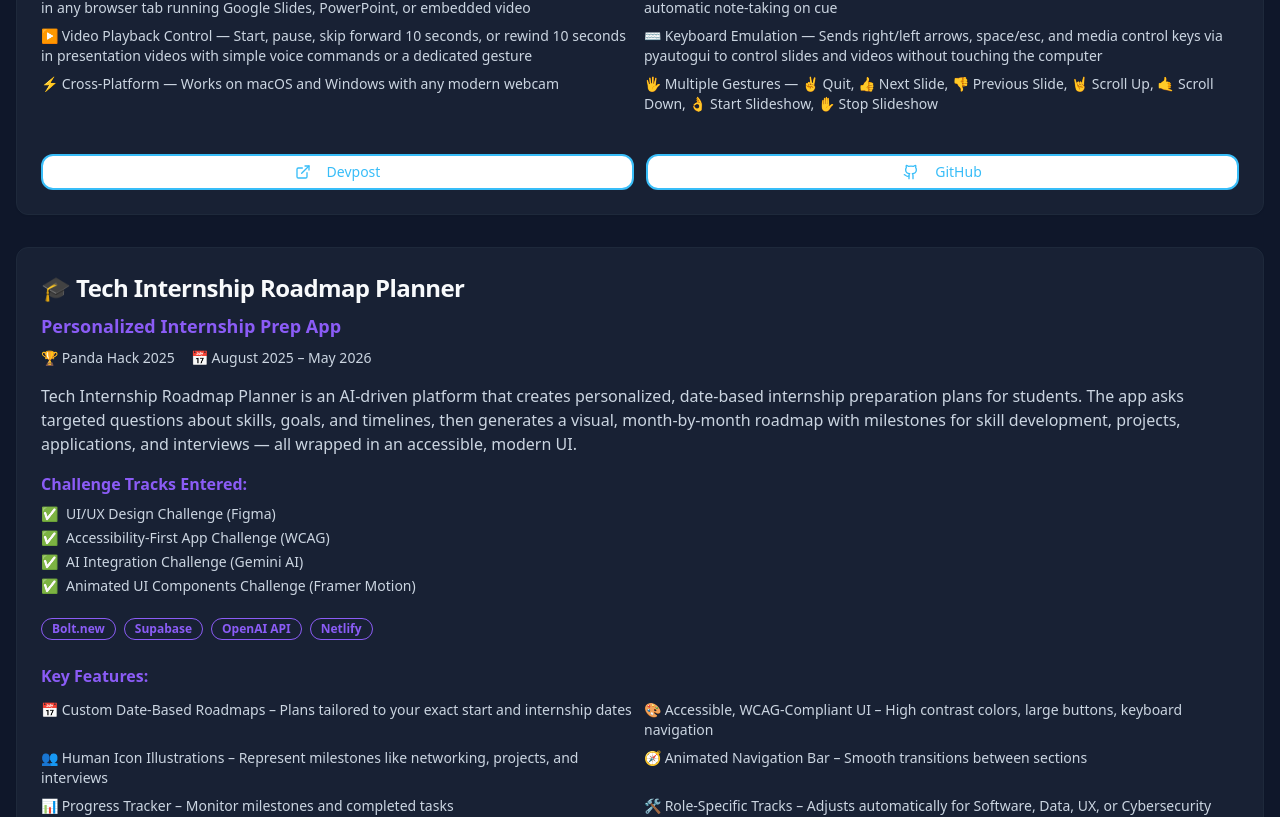
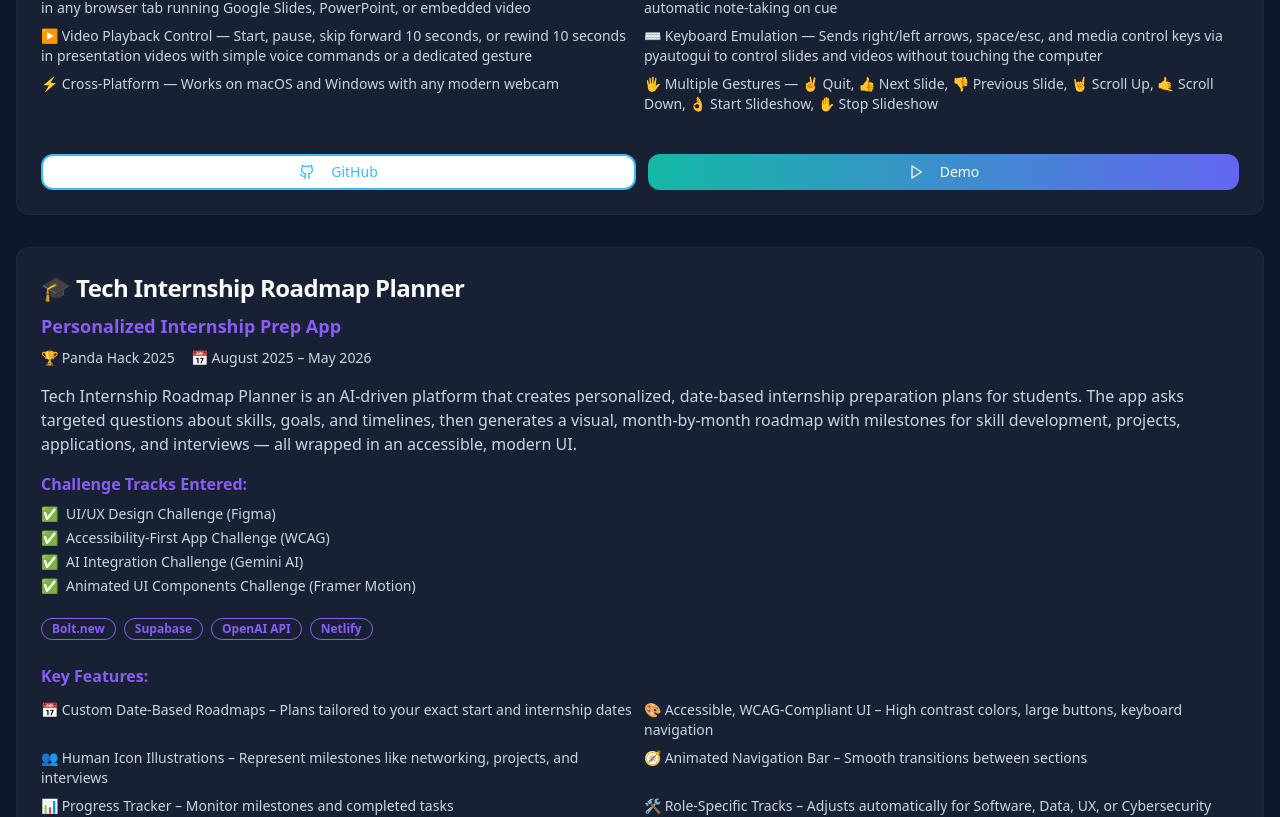
Before and after one commit to najmasultani/My-Portfolio, a React (Vite) app: page / in a window 1280 px wide. Shown: the part 6871-7688 px from the top of the page. Built offline with nearby package versions, Linux system fonts and the light colour scheme.

Commit message:
Fix: Update demo link and button

```diff
--- a/src/components/Hackathons.tsx
+++ b/src/components/Hackathons.tsx
@@ -30,9 +30,9 @@ export const Hackathons = () => {
       ],
       techStack: ["Python", "OpenCV", "MediaPipe", "pyautogui", "ElevenLabs API", "Google STT"],
       github: "https://github.com/najmasultani/Invisible-UI",
-      demo: "#", // Placeholder for demo video
-      devpost: "#", // Placeholder for devpost
-      showDemo: false // Set to false until demo video is available
+      demo: "https://framer.com/projects/Zero-Distance--nV9PyBnMbb4wt0S3KW7i-uLQRz?node=augiA20Il",
+      devpost: null, // No devpost for this project
+      showDemo: true
     },
     {
       title: "Tech Internship Roadmap Planner",
@@ -221,6 +221,7 @@ export const Hackathons = () => {
 
                   {/* Action Buttons */}
                   <div className="flex flex-wrap gap-3 pt-4">
+                    {hackathon.devpost && (
                       <Button
                         size="sm"
                         variant="outline"
@@ -235,6 +236,7 @@ export const Hackathons = () => {
                         <ExternalLink className="w-4 h-4 mr-2 flex-shrink-0" />
                         <span className="truncate">Devpost</span>
                       </Button>
+                    )}
                     <Button
                       size="sm"
                       variant="outline"
@@ -257,7 +259,7 @@ export const Hackathons = () => {
                         onClick={() => window.open(hackathon.demo, '_blank')}
                       >
                         <Play className="w-4 h-4 mr-2 flex-shrink-0" />
-                        <span className="truncate">Demo Video</span>
+                        <span className="truncate">Demo</span>
                       </Button>
                     )}
                   </div>
```
Lines whose indentation alone changed are shown as unchanged.
